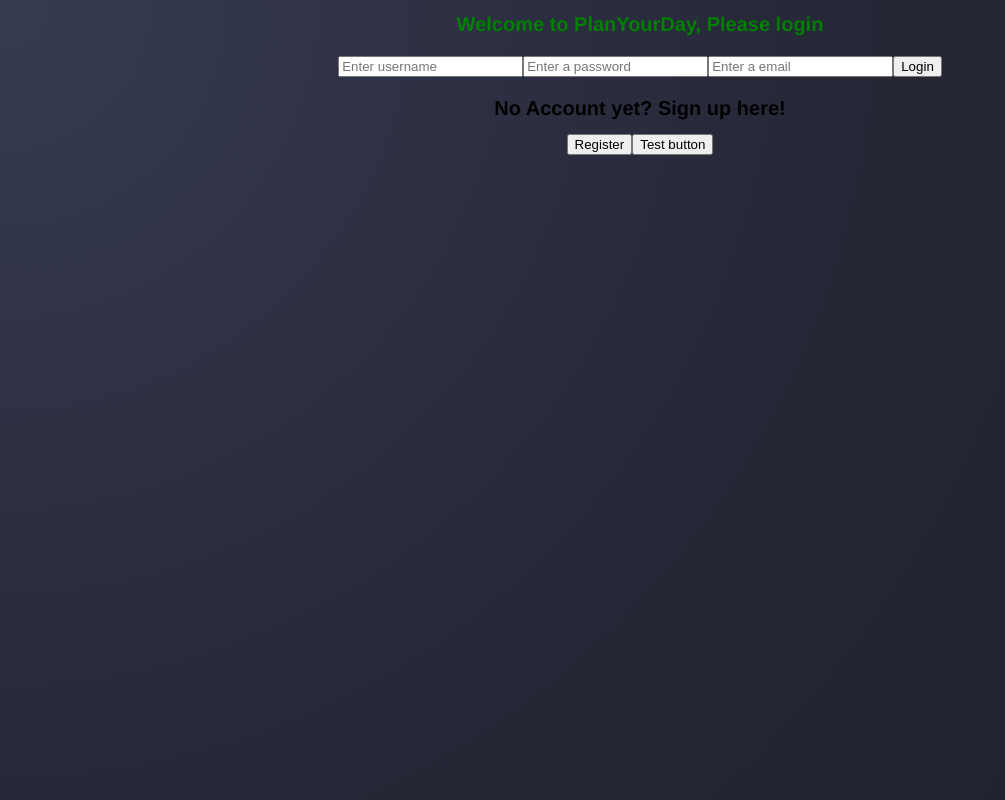
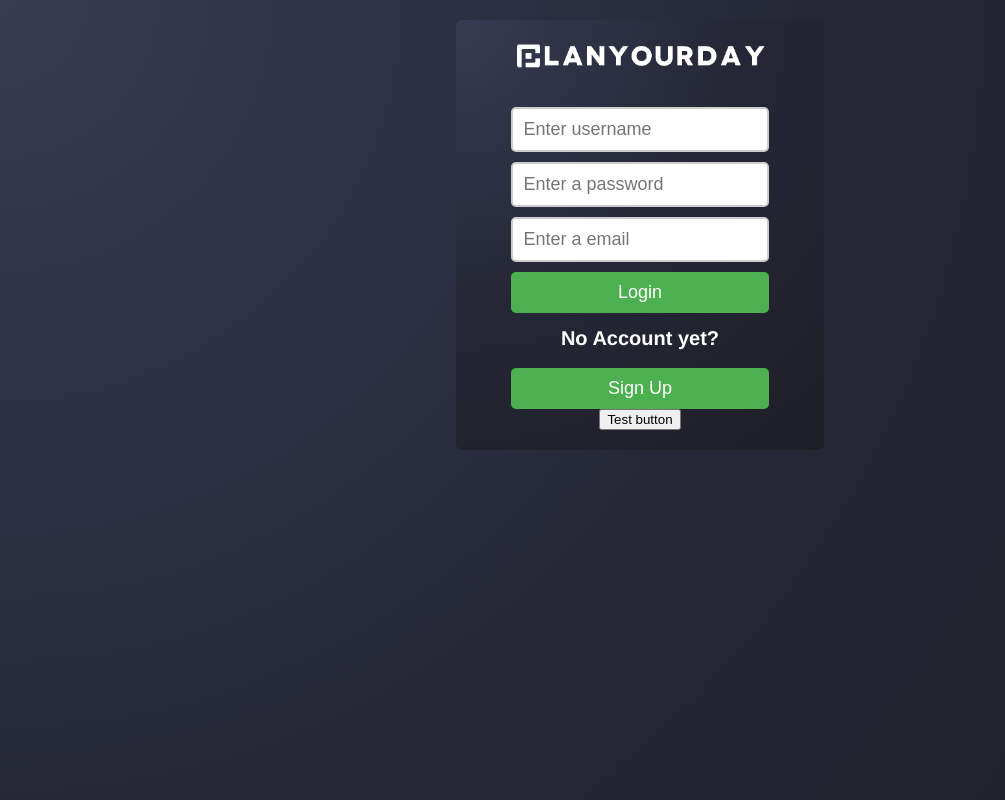
Before and after one commit to Noviru/plan_your_day, a React (Create React App) app in the folder keeptrack/: page / in a window 1280 px wide. Shown: the top 800 px of the page, without its empty margins (0-1005 px from the left). Built offline with nearby package versions, Linux system fonts and the light colour scheme.

Commit message:
Updated CSS for login page

```diff
--- a/keeptrack/src/components/Login.tsx
+++ b/keeptrack/src/components/Login.tsx
@@ -1,17 +1,11 @@
-import React from 'react';
 import { useRef } from 'react';
 import {useNavigate} from "react-router-dom"
 import { useState } from 'react';
-
-
 import { getAuth, signInWithEmailAndPassword } from "firebase/auth";
 import { initializeApp } from "firebase/app";
 import 'firebase/database';
 import { getDatabase} from 'firebase/database';
-
-
-
-
+import image from "./resources/pyd.png"
 
 const firebaseConfig = {
   apiKey: "AIzaSyActyc0EURxdOSHtEPa90QgX9SIZ4vexyo",
@@ -23,12 +17,9 @@ const firebaseConfig = {
   measurementId: "G-CPWJ106R0S"
 };
 
-
 const app = initializeApp(firebaseConfig);
 const auth = getAuth(app);
 const database = getDatabase(app);
-
-
 
 const Login = () => {
   const navigate = useNavigate();
@@ -40,7 +31,6 @@ const Login = () => {
   const handleSubmit = async (event: any) => {
     event.preventDefault();
     setUsername(username);
-
     setPassword(password);
     try {
       const auth = getAuth();
@@ -50,45 +40,42 @@ const Login = () => {
       navigate("/planyourday");
     } catch (error) {
       console.error(error);
-
     }
-
-
     setPassword(password);
-
   };
-
-
-
-
-
 
   return (
     <>
-        <h1 style={{color:"green"}}>Welcome to PlanYourDay, Please login</h1>
-        <form onSubmit = {handleSubmit} className = "Input">
-          <input type = "input"
+      <form onSubmit={handleSubmit} className="Input">
+        <div className="login_container">
+          <div className="login">
+            <img src={image} className="image"/>
+            <input type="input"
+                    className='input_login_field'
                     placeholder = 'Enter username'
                     value = {username}
                     onChange = {(event) =>
                       setUsername(event.target.value)}></input>
-          <input type = "input"
+            <input type="input"
+                    className='input_login_field'
                     placeholder = 'Enter a password'
                     value = {password}
                     onChange = {(event) =>
                       setPassword(event.target.value)}></input>
-          <input type = "input"
+            <input type="input"
+                    className='input_login_field'
                     placeholder = 'Enter a email'
                     value = {email}
                     onChange = {(event) =>
                 setEmail(event.target.value)}></input>
+            <button className="login_button" onClick={() => navigate("/")}>Login</button>
+            <h1 className="login_text">No Account yet?</h1>
+            <button className="login_button" onClick={()=>navigate("/register") }>Sign Up</button>
+            <button onClick={()=>navigate("/planyourday") }>Test button</button>
+          </div>
+        </div>
 
-          <button onClick={()=>navigate("/")}>Login</button>
        </form>
-       <h1>No Account yet? Sign up here!</h1>
-       <button onClick={()=>navigate("/register") }>Register</button>
-       <button onClick={()=>navigate("/planyourday") }>Test button</button>
-
 
       </>
   )
--- a/keeptrack/src/components/styles.css
+++ b/keeptrack/src/components/styles.css
@@ -149,3 +149,57 @@ form.activity {
 .input_activity_field.invalid {
     border: 2px solid #f44336;
 }
+
+.login {
+    width: 70%;
+    display: flex;
+    flex-direction:column;
+    justify-content: center;
+    align-items: center;
+    margin: 20px;
+}
+
+.input_login_field {
+    width: 100%;
+    padding: 10px;
+    font-size: 18px;
+    border: 2px solid #ccc;
+    border-radius: 5px;
+    margin:5px 0;
+    box-sizing: border-box;
+}
+
+.login_button {
+    background-color: #4caf50;
+    margin-top: 5px;
+    color: white;
+    font-size: 18px;
+    border: none;
+    border-radius: 5px;
+    padding: 10px;
+    cursor: pointer;
+    width: 100%;
+    align-items: center;
+}
+
+.login_text{
+    color: white;
+}
+
+.image {
+    position: relative;
+    width:100%;
+    margin-bottom: 30px;
+}
+
+.login_container{
+    width:30%;
+    height: 80%;
+    display: flex;
+    justify-content: center;
+    background-image: radial-gradient(circle at 0% 0%,
+                #373b52,
+                #252736 51%,
+                #1d1e26);
+    border-radius: 6px;
+}
--- a/keeptrack/tsconfig.json
+++ b/keeptrack/tsconfig.json
@@ -22,9 +22,5 @@
   },
   "include": [
     "src"
-<<<<<<< HEAD
 , "lib/types.ts", "models"  ]
-=======
-, "src/lib/types.ts"  ]
->>>>>>> 4a8d258a2eb45350be2aaf4b809f619cd29c24b7
 }
```
Also changed, not shown: keeptrack/src/components/resources/pyd.png (added). Lines whose indentation alone changed are shown as unchanged.
